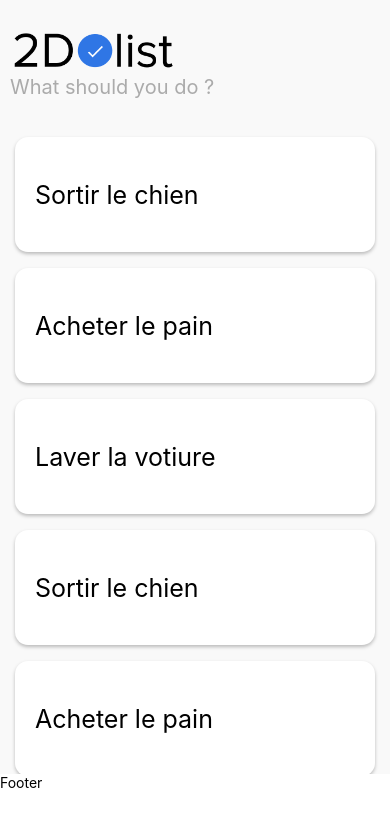
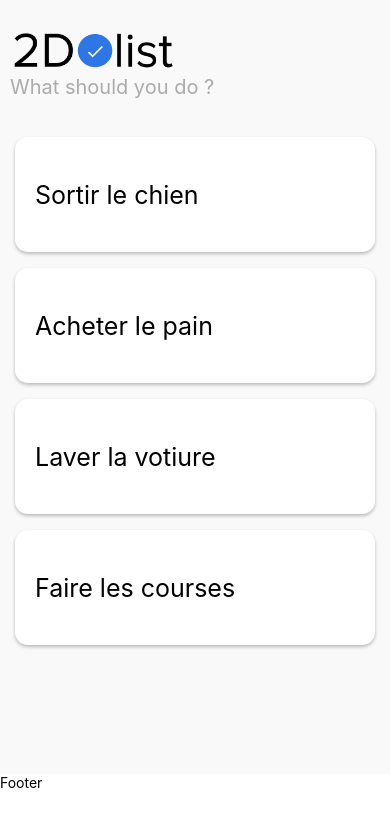
Before and after one commit to Karlito14/TodoApp, a React Native app: screen / in a window 390 px wide. Shown: the top 826 px of the page. Built offline with nearby package versions, Linux system fonts and the light colour scheme.

Commit message:
update une todo

```diff
--- a/App.tsx
+++ b/App.tsx
@@ -9,13 +9,23 @@ const TODO_LIST: Todo[] = [
   { id: '1', title: 'Sortir le chien', done: false },
   { id: '2', title: 'Acheter le pain', done: false },
   { id: '3', title: 'Laver la votiure', done: false },
-  { id: '4', title: 'Sortir le chien', done: false },
-  { id: '5', title: 'Acheter le pain', done: false },
-  { id: '6', title: 'Laver la votiure', done: false },
+  { id: '4', title: 'Faire les courses', done: false },
 ];
 
 export default function App() {
   const [todoList, setTodoList] = useState(TODO_LIST);
+
+  const updateTodo = (todo: Todo) => {
+    const updatedTodo = { ...todo, done: !todo.done };
+
+    const todoIndex = todoList.findIndex((item) => item.id === updatedTodo.id);
+
+    const updatedTodoList = [...todoList];
+    updatedTodoList[todoIndex] = updatedTodo;
+
+    setTodoList(updatedTodoList);
+  };
+
   return (
     <>
       <SafeAreaView style={styles.container}>
@@ -23,7 +33,7 @@ export default function App() {
           <Header />
         </View>
         <View style={styles.body}>
-          <CardList todoList={todoList} />
+          <CardList todoList={todoList} onPress={updateTodo} />
         </View>
       </SafeAreaView>
       <View style={styles.footer}>
--- a/components/Card/Card.tsx
+++ b/components/Card/Card.tsx
@@ -2,9 +2,9 @@ import { Image, Text, TouchableOpacity } from 'react-native';
 import { styles } from './Card.style';
 import { ITodo } from '@interfaces/interfaces';
 
-export const Card = ({ todo }: ITodo) => {
+export const Card = ({ todo, onPress }: ITodo) => {
   return (
-    <TouchableOpacity style={styles.card}>
+    <TouchableOpacity style={styles.card} onPress={() => onPress(todo)}>
       <Text
         style={[
           styles.title,
--- a/components/CardList/CardList.tsx
+++ b/components/CardList/CardList.tsx
@@ -2,11 +2,11 @@ import { FlatList, View } from 'react-native';
 import { ITodoList } from '@interfaces/interfaces';
 import { Card } from '@components/Card/Card';
 
-export const CardList = ({ todoList }: ITodoList) => {
+export const CardList = ({ todoList, onPress }: ITodoList) => {
   return (
     <FlatList
       data={todoList}
-      renderItem={({ item }) => <Card todo={item} />}
+      renderItem={({ item }) => <Card todo={item} onPress={onPress} />}
       keyExtractor={(item) => item.id}
     />
   );
--- a/interfaces/interfaces.ts
+++ b/interfaces/interfaces.ts
@@ -6,10 +6,12 @@ interface Todo {
 
 interface ITodo {
   todo: Todo;
+  onPress: (todo: Todo) => void;
 }
 
 interface ITodoList {
   todoList: Todo[];
+  onPress: (todo: Todo) => void;
 }
 
 export { Todo, ITodoList, ITodo };
```
